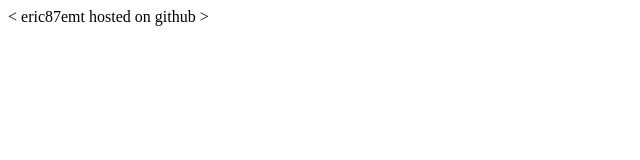
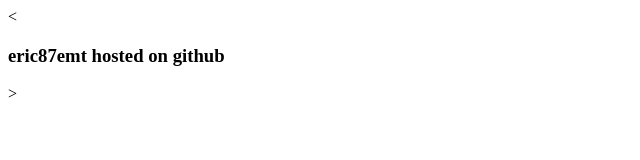
Before and after one commit to eric87emt/eric87emt.github.io, a plain HTML site: page index.html in a window 1280 px wide. Shown: the whole page, without its empty margins (0-640 px from the left). Drawn offline with Linux system fonts and the light colour scheme.

Commit message:
Update index.html

```diff
--- a/index.html
+++ b/index.html
@@ -5,6 +5,6 @@
     <title>eric87emt on github</title>
   </head>
   <body>
-    eric87emt hosted on github
+    <h3>eric87emt hosted on github</h3>
   </body>
 </html>>
```
